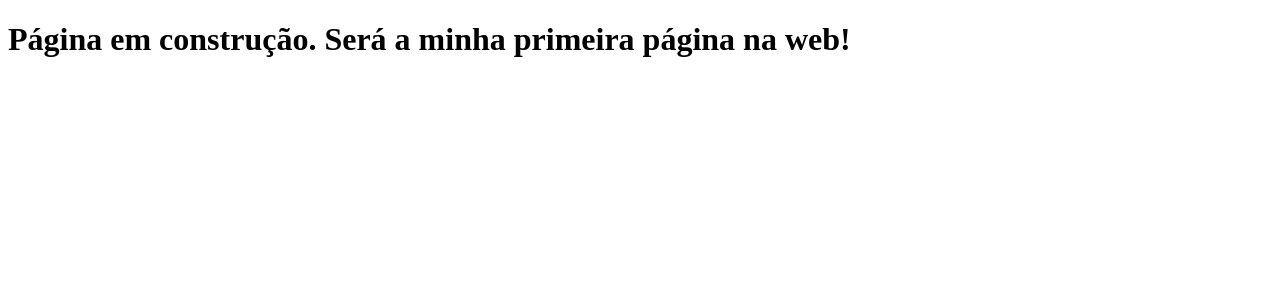
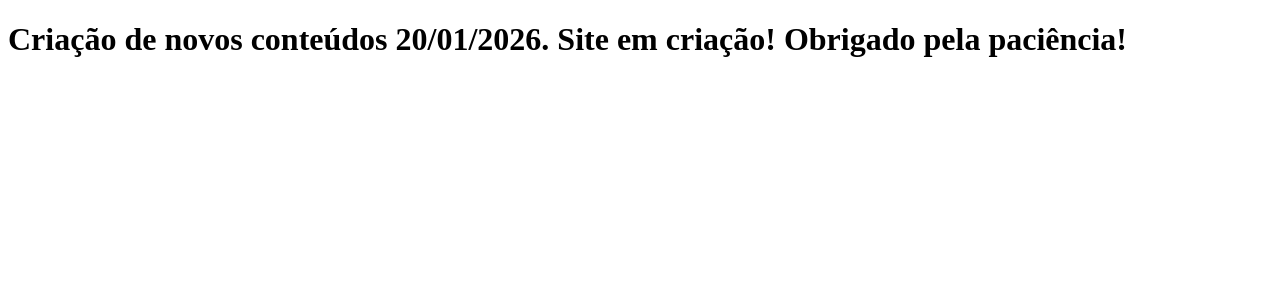
Before and after one commit to JrCorrea77/iniciando.com.br, a Next.js app: page / in a window 1280 px wide. Shown: the top 300 px of the page. Built offline with nearby package versions, Linux system fonts and the light colour scheme.

Commit message:
atualização da semana 1

```diff
--- a/pages/index.js
+++ b/pages/index.js
@@ -1,5 +1,5 @@
 function Home(){
-    return <h1> Página em construção. Será a minha primeira página na web!</h1>
+    return <h1> Criação de novos conteúdos 20/01/2026. Site em criação! Obrigado pela paciência!</h1>
 
 }
 
```
